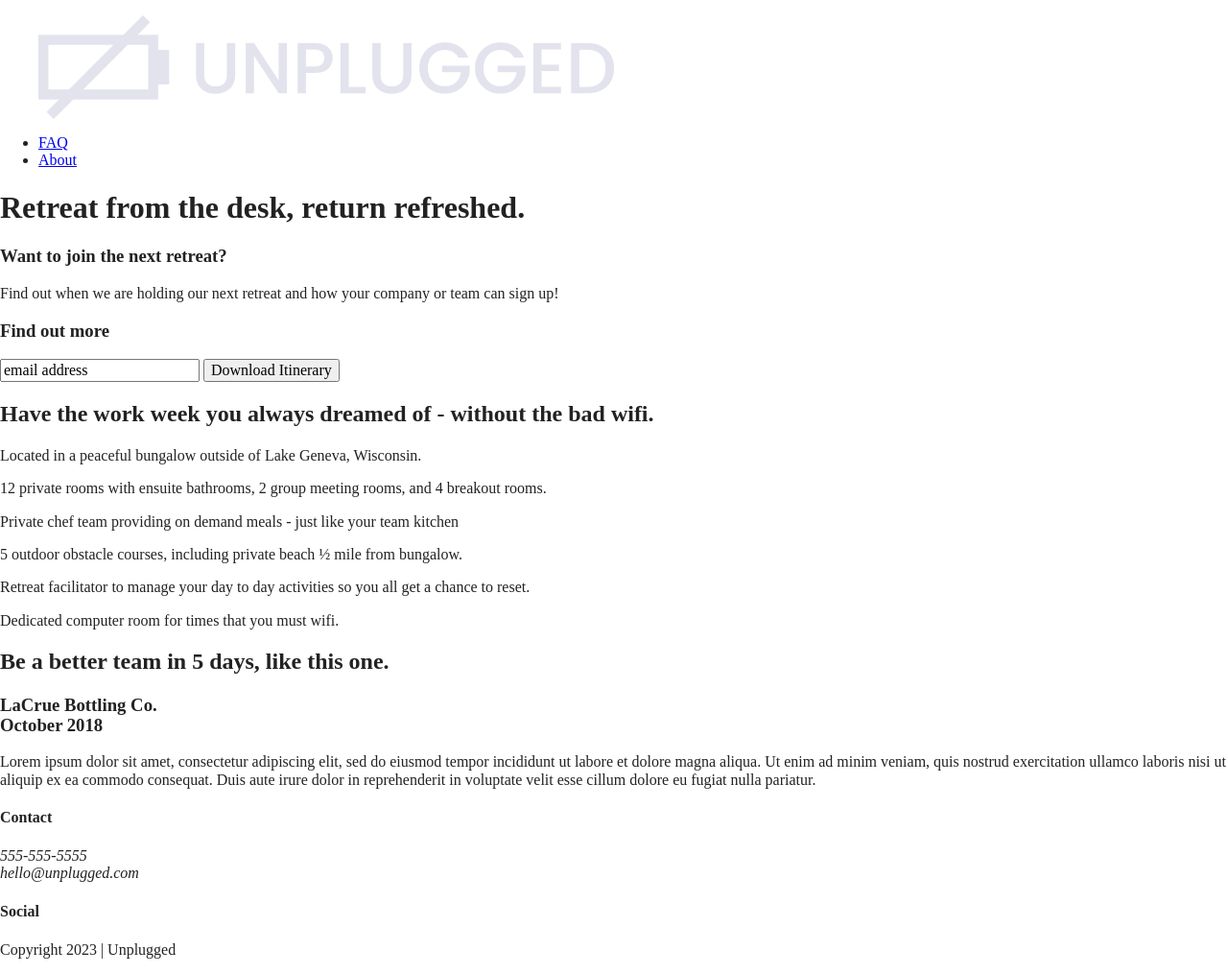
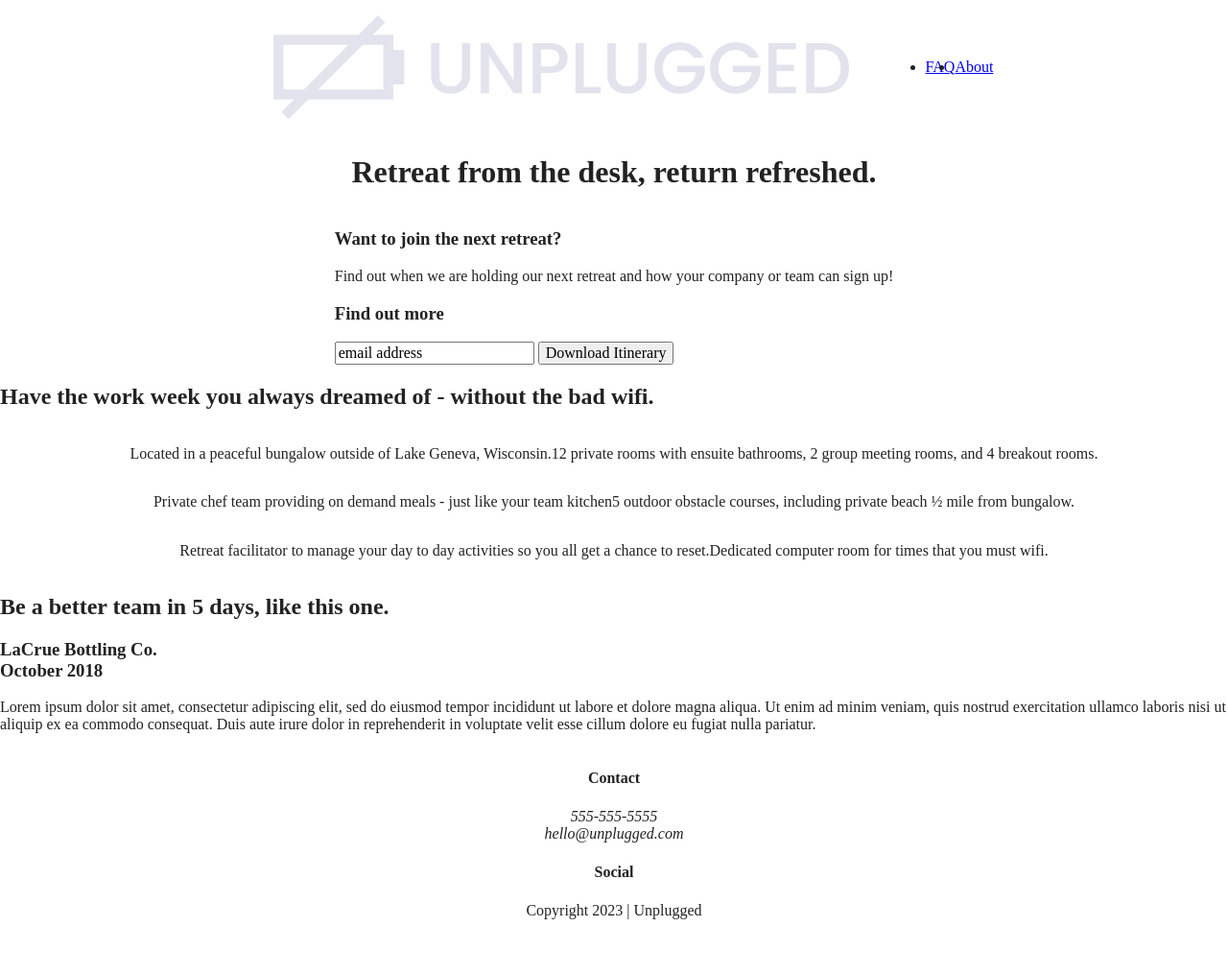
Before and after one commit to sueselle/206-unplugged, a website built with Parcel: page index.html in a window 1280 px wide. Shown: the whole page at 96% size. After the commit the page ends 974 px from the top, so only its background shows below. Built offline with nearby package versions, Linux system fonts and the light colour scheme.

Commit message:
Added initial styling to main CSS

```diff
--- a/css/main.css
+++ b/css/main.css
@@ -86,6 +86,91 @@ textarea {
 /* ==========================================================================
    Author's custom styles
    ========================================================================== */
+/* -------------------- Base Header - Footer Styles ------------------- */
+/*--------Header Styles---------*/
+header {
+  display: flex;
+  justify-content: center;
+}
+header .content-wrapper {
+  display: flex;
+  justify-content: center;
+  align-items: center;
+  flex-flow: row wrap;
+}
+
+header nav ul {
+  display: flex;
+  justify-content: space-around;
+}
+footer {
+  display: flex;
+  flex-direction: column;
+  align-items: center;
+  text-align: center;
+}
+
+footer .social-icons {
+  display: flex;
+  justify-content: center;
+  align-items: center;
+}
+footer .social-icons p {
+  display: flex;
+  justify-content: center;
+  align-items: center;
+}
+/*--------Mobile Styles - Homepage---------*/
+/* Hero Area */
+.hero-area {
+  display: flex;
+  justify-content: center;
+}
+/* Aside */
+aside {
+  display: flex;
+  justify-content: center;
+
+}
+/* Features */
+.features {
+  display: flex;
+  justify-content: center;
+}
+.features .features-item {
+  display: flex;
+  justify-content: center;
+  flex-flow: row wrap;
+}
+/* Reviews */
+.reviews {
+  display: flex;
+  justify-content: center;
+}
+
+/*----------------About Page Styles----------------*/
+.mission {
+  display: flex;
+  justify-content: center;
+}
+
+.contact-section {
+  display: flex;
+  justify-content: center;
+}
+
+/*----------------FAQ Page Styles----------------*/
+.faq {
+  display: flex;
+  justify-content: center;
+}
+.faq .content-wrapper {
+  display: flex;
+  flex-flow: row wrap;
+  justify-content: center;
+}
+
+
 
 /* ==========================================================================
    Helper classes
```
